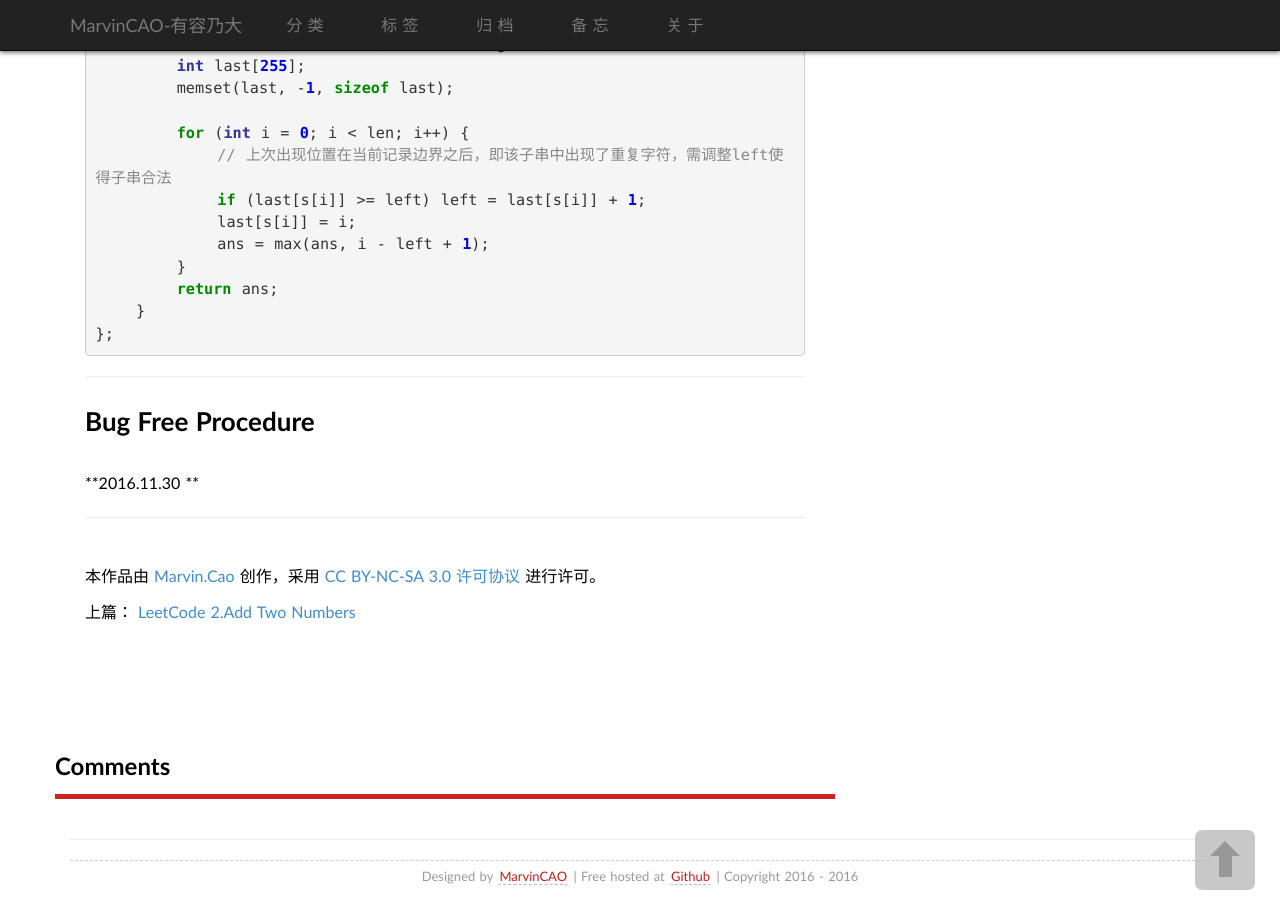
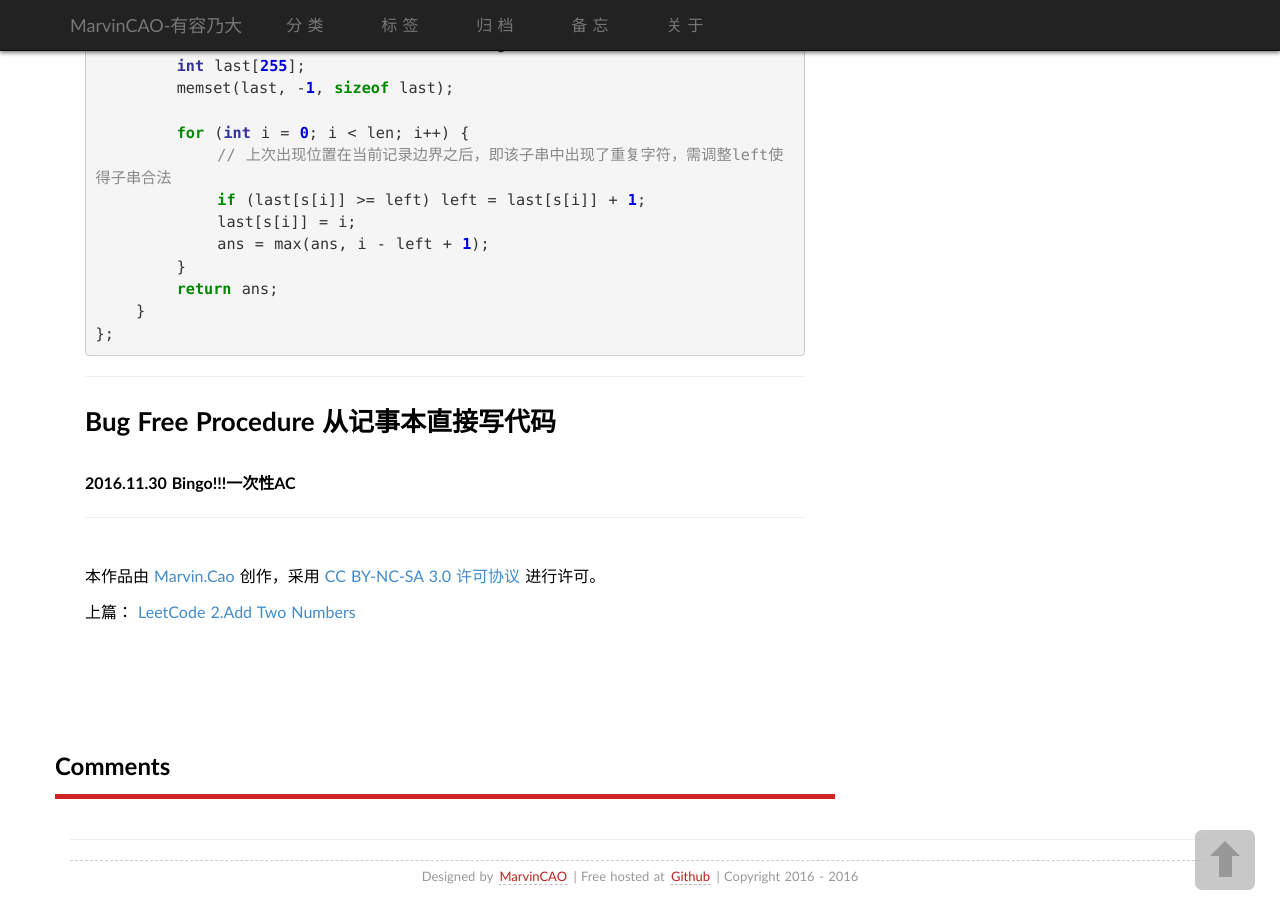
Before and after one commit to caogang/caogang.github.io, a Jekyll site: the page built from _posts/2016-11-30-LeetCode 3.md, in a window 1280 px wide and 900 px high, scrolled down 1113 px. Built offline with Jekyll 4.4.1, drawn with Linux system fonts in a browser that asks for light colours; some web fonts are replaced; formulas are drawn with MathJax 3; comment, search, counter and statistics services are not loaded.

Commit message:
Bug Free

```diff
--- a/_posts/2016-11-30-LeetCode 3.md
+++ b/_posts/2016-11-30-LeetCode 3.md
@@ -51,5 +51,5 @@ public:
 
 ----------------
 
-## Bug Free Procedure
-**2016.11.30 **
+## Bug Free Procedure  从记事本直接写代码
+**2016.11.30 Bingo!!!一次性AC**
```
Also changed, not shown: _posts/2016-11-29-First Blog.md (+1 -1 lines), _posts/2016-11-29-LeetCode 2.md (+1 -1 lines).
